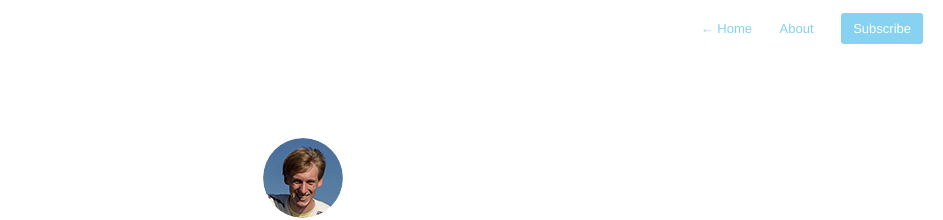
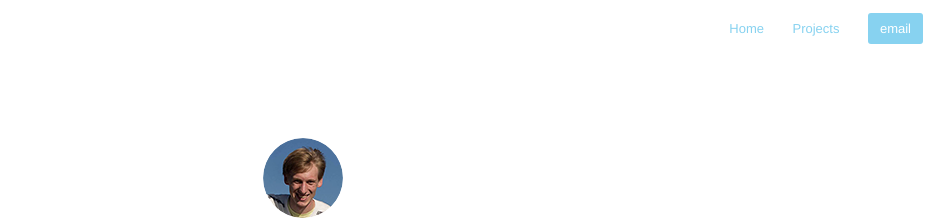
Before and after one commit to jannnik/jannnik.github.io, a Jekyll site: the page built from index.html, in a window 1280 px wide. Shown: the top 220 px of the page, without its empty margins (337-1280 px from the left). Built offline with Jekyll 4.4.1, drawn with Linux system fonts in a browser that asks for light colours; nearby versions of some CDN libraries; Markdown is read by kramdown in place of the engine named in the settings.

Commit message:
Change navigation

```diff
--- a/_includes/navigation.html
+++ b/_includes/navigation.html
@@ -1,12 +1,5 @@
 <nav class="main-nav">
-    {% if page.url != "/index.html" %}
-        <a href="{{ site.baseurl }}"> <span class="arrow">←</span> Home </a>
-    {% endif %}
-
-    {% if page.url != "/about/" %}
-        {% if site.aboutPage %}
-            <a href="{{ site.baseurl }}about">About </a>
-        {% endif %}
-    {% endif %}
-    <a class="cta" href="{{ site.baseurl }}feed.xml">Subscribe</a>
+  <a href="{{ site.baseurl }}">Home</a>
+  <a href="{{ site.baseurl }}projects">Projects</a>
+  <a class="cta" href="mailto:mail@jannikfalkner.de">email</a>
 </nav>
--- a/_includes/profile.html
+++ b/_includes/profile.html
@@ -2,7 +2,7 @@
     <section id="wrapper">
         <header id="header">
         {% if site.aboutPage %}
-            <a href="{{ site.baseurl }}about">
+            <a href="{{ site.baseurl }}">
                 <img id="avatar" class="2x" src="{{ site.baseurl }}assets/images/avatar.png"/>
             </a>
         {% else %}
```
